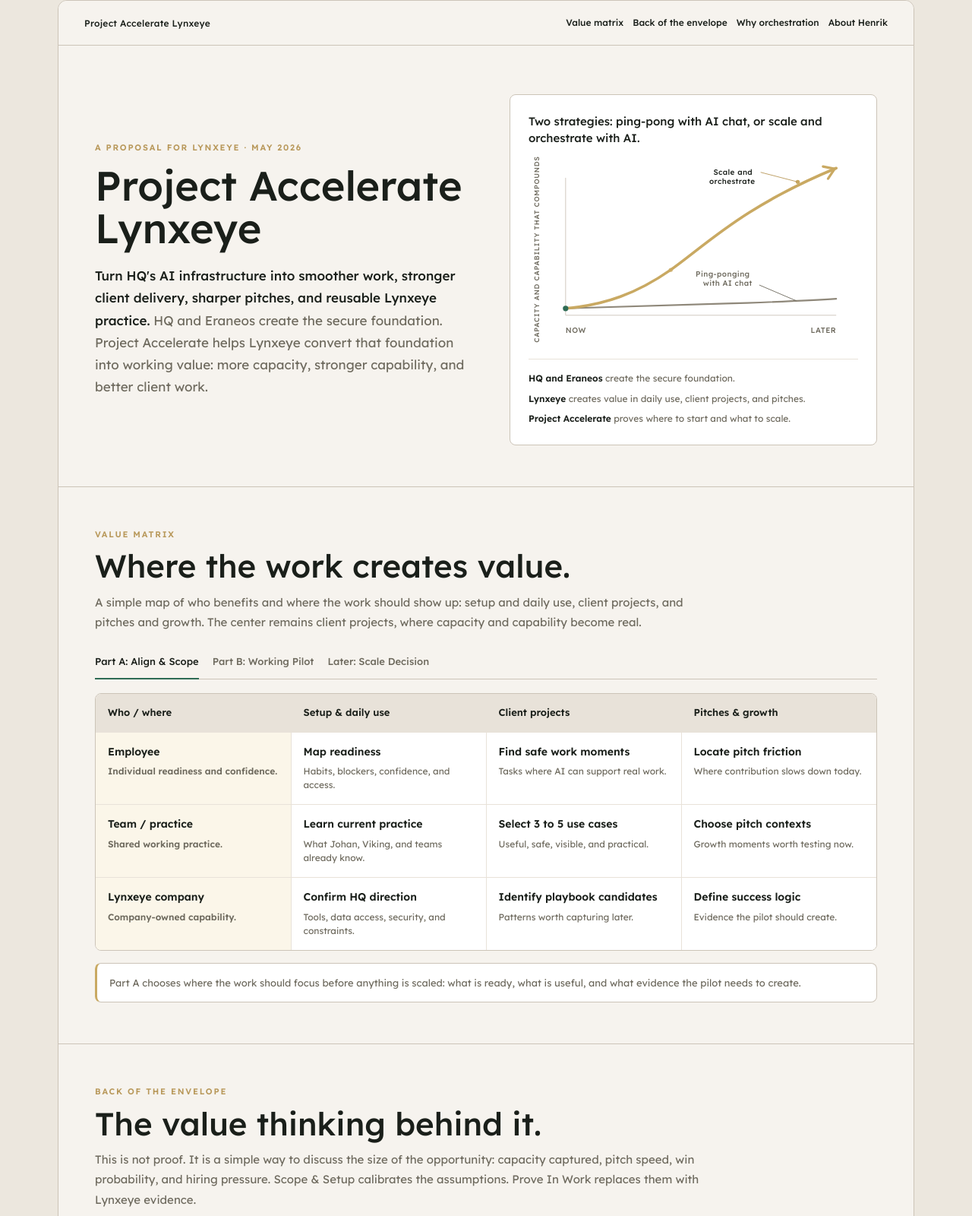
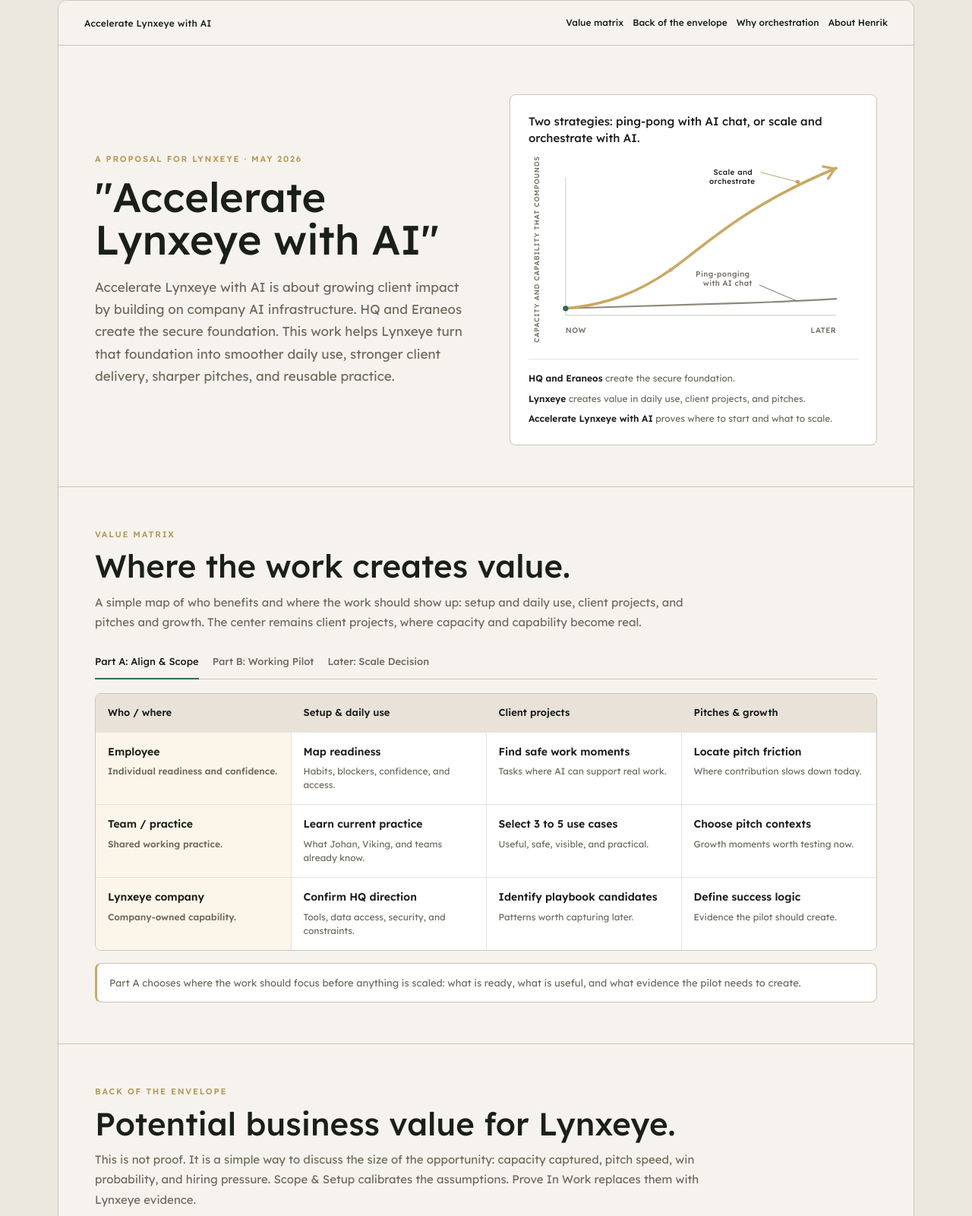
Before and after one commit to 361Henrik/lynxeye-suggestion, a plain HTML site: page src/index.html in a window 1280 px wide. Shown: the top 1600 px of the page at 76% size. Drawn offline with Linux system fonts and the light colour scheme.

Commit message:
fix: update project naming copy

```diff
--- a/src/index.html
+++ b/src/index.html
@@ -3,19 +3,19 @@
 <head>
   <meta charset="UTF-8">
   <meta name="viewport" content="width=device-width, initial-scale=1.0">
-  <meta name="description" content="Project Accelerate Lynxeye: building on HQ AI infrastructure to increase Lynxeye capacity, capability, and client value.">
-  <title>Project Accelerate Lynxeye</title>
+  <meta name="description" content="Accelerate Lynxeye with AI: building on company AI infrastructure to increase Lynxeye capacity, capability, and client value.">
+  <title>Accelerate Lynxeye with AI</title>
   <link rel="preconnect" href="https://fonts.googleapis.com">
   <link rel="preconnect" href="https://fonts.gstatic.com" crossorigin>
   <link href="https://fonts.googleapis.com/css2?family=Lexend:wght@300;400;500;600&amp;display=swap" rel="stylesheet">
   <link rel="icon" href="data:,">
-  <link rel="stylesheet" href="styles.css?v=matrix-phase-live">
+  <link rel="stylesheet" href="styles.css?v=project-name-copy">
 </head>
 <body>
   <main class="page-shell">
-    <article class="document-shell" aria-label="Project Accelerate Lynxeye proposal">
+    <article class="document-shell" aria-label="Accelerate Lynxeye with AI proposal">
       <header class="topbar">
-        <a class="topbar-brand" href="#top" aria-label="Project Accelerate Lynxeye home">Project Accelerate Lynxeye</a>
+        <a class="topbar-brand" href="#top" aria-label="Accelerate Lynxeye with AI home">Accelerate Lynxeye with AI</a>
         <nav class="topbar-menu" aria-label="Proposal navigation">
           <a class="topbar-link" href="#matrix">Value matrix</a>
           <a class="topbar-link" href="#value">Back of the envelope</a>
@@ -27,8 +27,8 @@
       <section class="hero" id="top" aria-labelledby="hero-title">
         <div class="hero-copy">
           <p class="eyebrow">A proposal for Lynxeye &middot; May 2026</p>
-          <h1 id="hero-title">Project Accelerate Lynxeye</h1>
-          <p class="hero-lead"><strong>Turn HQ's AI infrastructure into smoother work, stronger client delivery, sharper pitches, and reusable Lynxeye practice.</strong> HQ and Eraneos create the secure foundation. Project Accelerate helps Lynxeye convert that foundation into working value: more capacity, stronger capability, and better client work.</p>
+          <h1 id="hero-title">"Accelerate Lynxeye with AI"</h1>
+          <p class="hero-lead">Accelerate Lynxeye with AI is about growing client impact by building on company AI infrastructure. HQ and Eraneos create the secure foundation. This work helps Lynxeye turn that foundation into smoother daily use, stronger client delivery, sharper pitches, and reusable practice.</p>
         </div>
 
         <aside class="hero-visual" aria-label="Orchestration creates reusable value">
@@ -65,7 +65,7 @@
           <div class="hero-bridge" aria-label="Opening takeaways">
             <p><strong>HQ and Eraneos</strong> create the secure foundation.</p>
             <p><strong>Lynxeye</strong> creates value in daily use, client projects, and pitches.</p>
-            <p><strong>Project Accelerate</strong> proves where to start and what to scale.</p>
+            <p><strong>Accelerate Lynxeye with AI</strong> proves where to start and what to scale.</p>
           </div>
         </aside>
       </section>
@@ -122,7 +122,7 @@
       <section class="value-section" id="value" aria-labelledby="value-title">
         <div class="section-heading">
           <p class="eyebrow">Back of the envelope</p>
-          <h2 id="value-title">The value thinking behind it.</h2>
+          <h2 id="value-title">Potential business value for Lynxeye.</h2>
           <p>This is not proof. It is a simple way to discuss the size of the opportunity: capacity captured, pitch speed, win probability, and hiring pressure. Scope &amp; Setup calibrates the assumptions. Prove In Work replaces them with Lynxeye evidence.</p>
         </div>
 
@@ -460,6 +460,6 @@
     </div>
   </div>
 
-  <script src="script.js?v=matrix-phase-live"></script>
+  <script src="script.js?v=project-name-copy"></script>
 </body>
 </html>
--- a/src/script.js
+++ b/src/script.js
@@ -433,7 +433,7 @@
 
   function buildCopyText(state) {
     return [
-      "Project Accelerate Lynxeye, back-of-envelope model",
+      "Accelerate Lynxeye with AI, back-of-envelope model",
       "",
       "Inputs",
       "Employees: " + formatNumber(state.employees),
```
